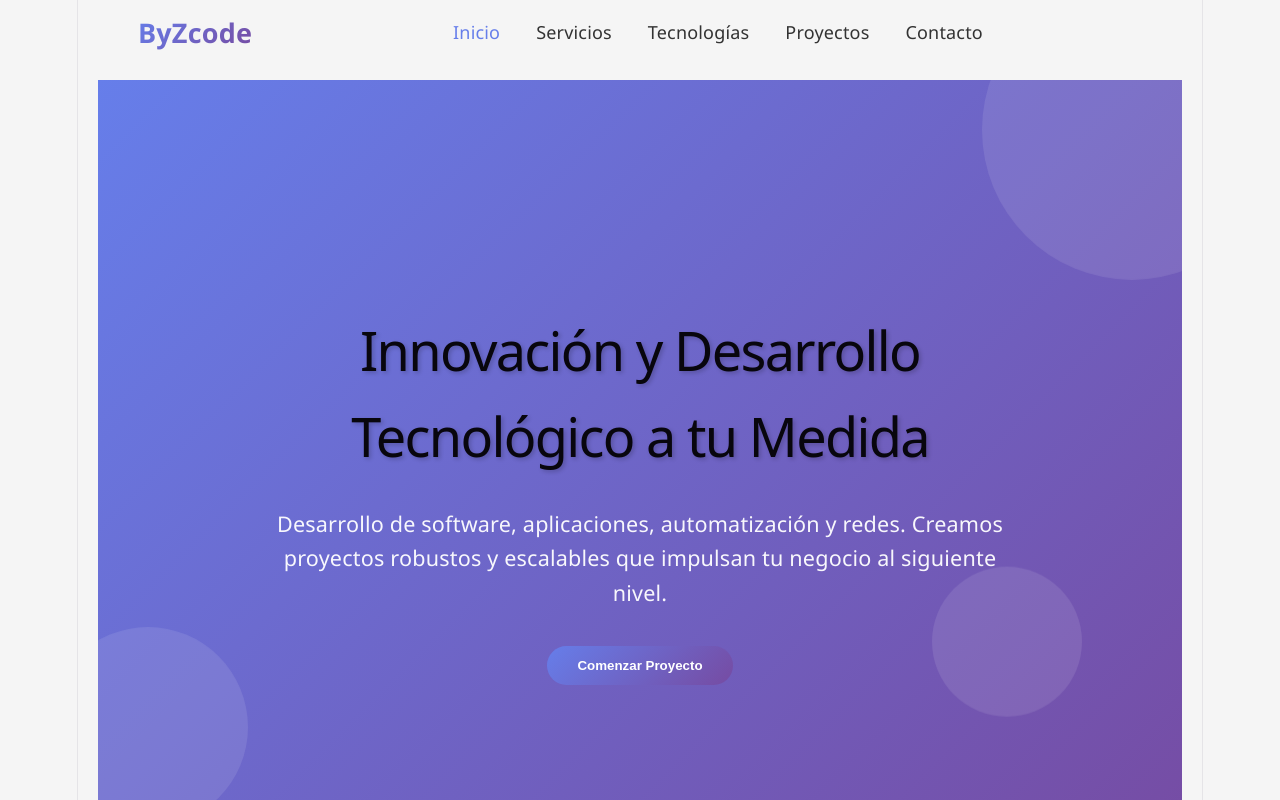
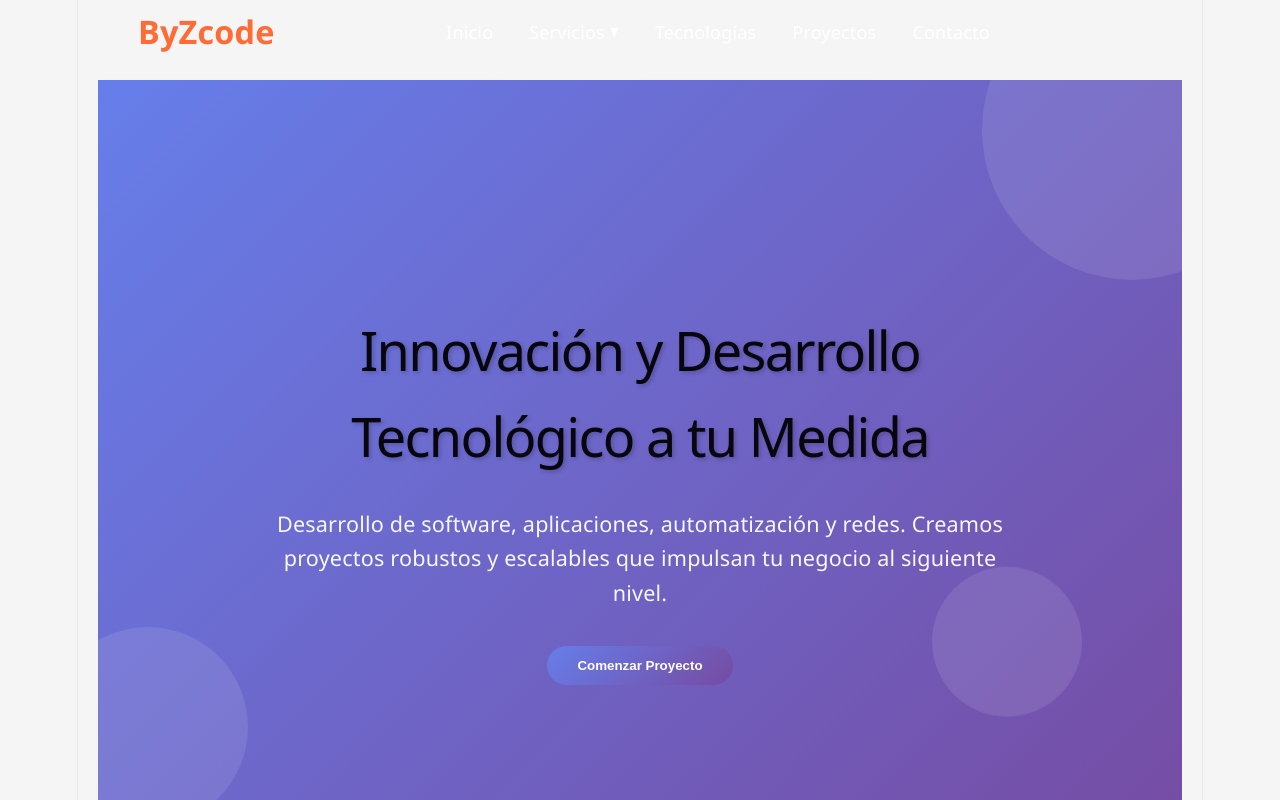
Before and after one commit to byzcodedeveloper-rgb/react-cicd-demo, a React (Vite) app: page / in a window 1280 px wide. Shown: the top 800 px of the page. Built offline with nearby package versions, Linux system fonts and the light colour scheme.

Commit message:
Inicio de commit de sitio byzcode 4

```diff
--- a/src/components/Navbar.css
+++ b/src/components/Navbar.css
@@ -3,14 +3,15 @@
   top: 0;
   width: 100%;
   background: transparent;
-  transition: background 0.3s, box-shadow 0.3s;
+  transition: all 0.3s ease;
   z-index: 1000;
   padding: 1rem 0;
 }
 
 .navbar.scrolled {
-  background: white;
-  box-shadow: 0 2px 10px rgba(0,0,0,0.1);
+  background: #0a0a2a;
+  box-shadow: 0 2px 10px rgba(0,0,0,0.3);
+  padding: 0.5rem 0;
 }
 
 .nav-container {
@@ -29,54 +30,95 @@
 }
 
 .logo a {
-  font-size: 1.5rem;
+  font-size: 1.8rem;
   font-weight: bold;
-  background: linear-gradient(135deg, #667eea 0%, #764ba2 100%);
-  -webkit-background-clip: text;
-  background-clip: text;
-  color: transparent;
+  color: #ff6b35;
   text-decoration: none;
-  white-space: nowrap;
 }
 
-/* MENÚ CENTRADO */
 .nav-menu {
   display: flex;
   list-style: none;
   gap: 2rem;
   margin: 0;
   padding: 0;
-  justify-content: center;
 }
 
-.nav-menu li a {
+.nav-menu li a,
+.dropdown-trigger {
   text-decoration: none;
-  color: #333;
+  color: white;
   font-weight: 500;
   cursor: pointer;
   transition: color 0.3s;
-  white-space: nowrap;
 }
 
 .nav-menu li a:hover,
-.nav-menu li a.active {
-  color: #667eea;
+.dropdown-trigger:hover {
+  color: #ff6b35;
 }
 
-/* Botón menú hamburguesa para móvil */
+/* Dropdown */
+.dropdown {
+  position: relative;
+}
+
+.dropdown-trigger {
+  display: flex;
+  align-items: center;
+  gap: 5px;
+}
+
+.arrow {
+  font-size: 0.7rem;
+  transition: transform 0.3s;
+}
+
+.dropdown:hover .arrow {
+  transform: rotate(180deg);
+}
+
+.dropdown-menu {
+  position: absolute;
+  top: 100%;
+  left: 0;
+  background: #1a1a3e;
+  min-width: 200px;
+  border-radius: 8px;
+  padding: 0.5rem 0;
+  opacity: 0;
+  visibility: hidden;
+  transition: all 0.3s ease;
+  list-style: none;
+  margin-top: 0.5rem;
+}
+
+.dropdown-menu.show {
+  opacity: 1;
+  visibility: visible;
+}
+
+.dropdown-menu li a {
+  display: block;
+  padding: 0.5rem 1rem;
+  color: white;
+}
+
+.dropdown-menu li a:hover {
+  background: #ff6b35;
+  color: white;
+}
+
+/* Mobile */
 .menu-icon {
   display: none;
   font-size: 1.8rem;
   cursor: pointer;
-  color: #333;
+  color: white;
   position: absolute;
   right: 20px;
-  z-index: 100;
 }
 
-/* ======================================== */
-/* RESPONSIVE: Tabletas y móviles */
-/* ======================================== */
 @media (max-width: 768px) {
   .nav-container {
     justify-content: space-between;
@@ -97,42 +139,32 @@
     left: -100%;
     width: 100%;
     height: calc(100vh - 70px);
-    background: white;
+    background: #0a0a2a;
     flex-direction: column;
-    justify-content: flex-start;
     align-items: center;
-    gap: 2rem;
+    gap: 1.5rem;
     padding: 2rem;
     transition: left 0.3s ease;
-    box-shadow: 0 5px 10px rgba(0,0,0,0.1);
   }
 
   .nav-menu.active {
     left: 0;
   }
 
-  .nav-menu li a {
-    font-size: 1.2rem;
-    padding: 0.5rem;
+  .dropdown-menu {
+    position: static;
+    background: #1a1a3e;
+    opacity: 1;
+    visibility: visible;
+    display: none;
+    margin-top: 0.5rem;
+  }
+
+  .dropdown-menu.show {
     display: block;
   }
 
-  .navbar.scrolled .nav-menu {
-    background: white;
+  .dropdown-trigger {
+    justify-content: center;
   }
 }
-
-/* Para pantallas muy pequeñas (móviles) */
-@media (max-width: 480px) {
-  .logo a {
-    font-size: 1.2rem;
-  }
-
-  .nav-menu {
-    gap: 1.5rem;
-  }
-
-  .nav-menu li a {
-    font-size: 1rem;
-  }
-}
--- a/src/components/Navbar.jsx
+++ b/src/components/Navbar.jsx
@@ -5,6 +5,7 @@ import './Navbar.css';
 const Navbar = () => {
   const [scrolled, setScrolled] = useState(false);
   const [menuOpen, setMenuOpen] = useState(false);
+  const [dropdownOpen, setDropdownOpen] = useState(false);
 
   useEffect(() => {
     const handleScroll = () => {
@@ -15,22 +16,30 @@ const Navbar = () => {
   }, []);
 
   const navItems = [
-    { id: 'bienvenida', label: 'Inicio' },
-    { id: 'servicios', label: 'Servicios' },
+    { id: 'inicio', label: 'Inicio' },
+    { id: 'servicios', label: 'Servicios', dropdown: true },
     { id: 'tecnologias', label: 'Tecnologías' },
     { id: 'proyectos', label: 'Proyectos' },
     { id: 'contacto', label: 'Contacto' }
   ];
 
+  const dropdownItems = [
+    { id: 'desarrollo-software', label: 'Desarrollo de Software' },
+    { id: 'aplicaciones-moviles', label: 'Aplicaciones Móviles' },
+    { id: 'automatizacion', label: 'Automatización' },
+    { id: 'redes-cloud', label: 'Redes y Cloud' }
+  ];
+
   const closeMenu = () => {
     setMenuOpen(false);
+    setDropdownOpen(false);
   };
 
   return (
     <nav className={`navbar ${scrolled ? 'scrolled' : ''}`}>
       <div className="nav-container">
         <div className="logo">
-          <a href="#bienvenida" onClick={closeMenu}>ByZcode</a>
+          <a href="#inicio" onClick={closeMenu}>ByZcode</a>
         </div>
 
         <div className="menu-icon" onClick={() => setMenuOpen(!menuOpen)}>
@@ -39,7 +48,34 @@ const Navbar = () => {
 
         <ul className={`nav-menu ${menuOpen ? 'active' : ''}`}>
           {navItems.map(item => (
-            <li key={item.id}>
+            <li
+              key={item.id}
+              className={item.dropdown ? 'dropdown' : ''}
+              onMouseEnter={() => item.dropdown && setDropdownOpen(true)}
+              onMouseLeave={() => item.dropdown && setDropdownOpen(false)}
+            >
+              {item.dropdown ? (
+                <>
+                  <span className="dropdown-trigger">
+                    {item.label} <span className="arrow">▼</span>
+                  </span>
+                  <ul className={`dropdown-menu ${dropdownOpen ? 'show' : ''}`}>
+                    {dropdownItems.map(subItem => (
+                      <li key={subItem.id}>
+                        <ScrollLink
+                          to={subItem.id}
+                          smooth={true}
+                          duration={500}
+                          offset={-70}
+                          onClick={closeMenu}
+                        >
+                          {subItem.label}
+                        </ScrollLink>
+                      </li>
+                    ))}
+                  </ul>
+                </>
+              ) : (
                 <ScrollLink
                   to={item.id}
                   smooth={true}
@@ -51,6 +87,7 @@ const Navbar = () => {
                 >
                   {item.label}
                 </ScrollLink>
+              )}
             </li>
           ))}
         </ul>
```
Lines whose indentation alone changed are shown as unchanged.
